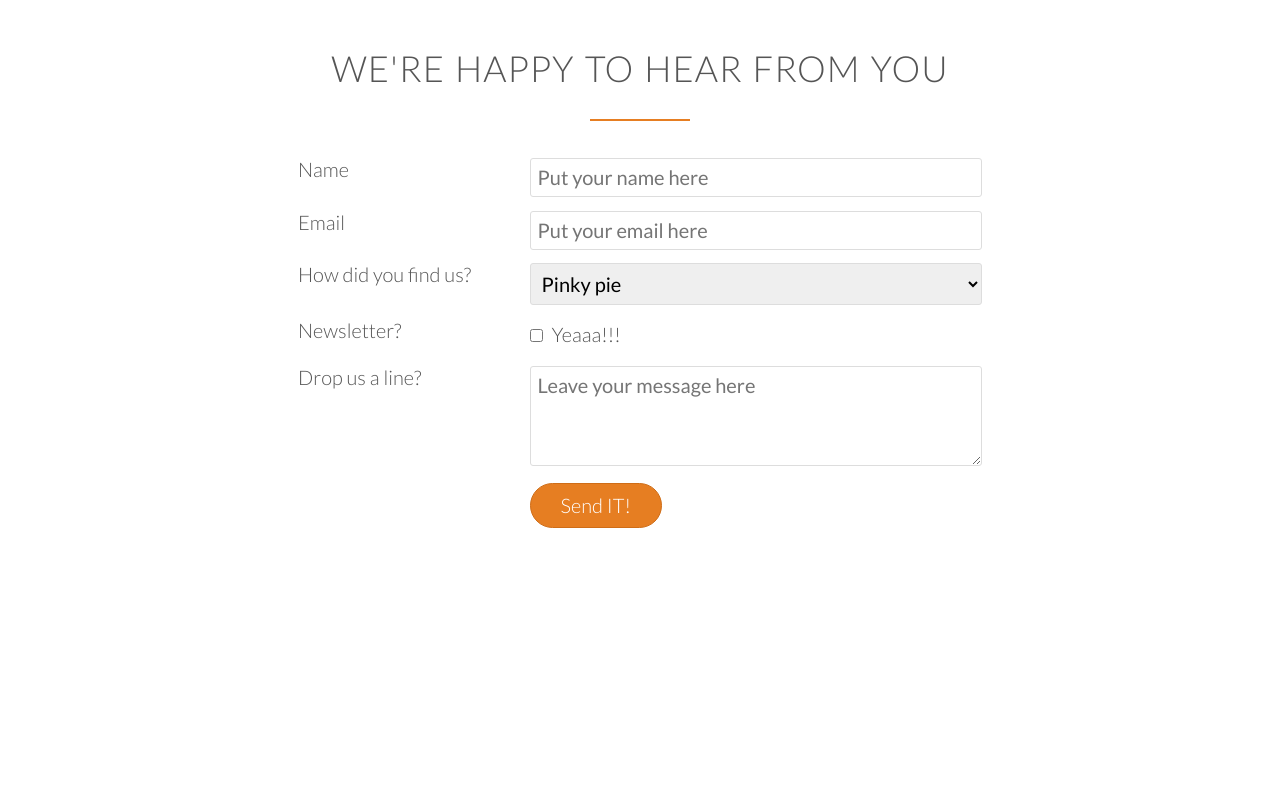
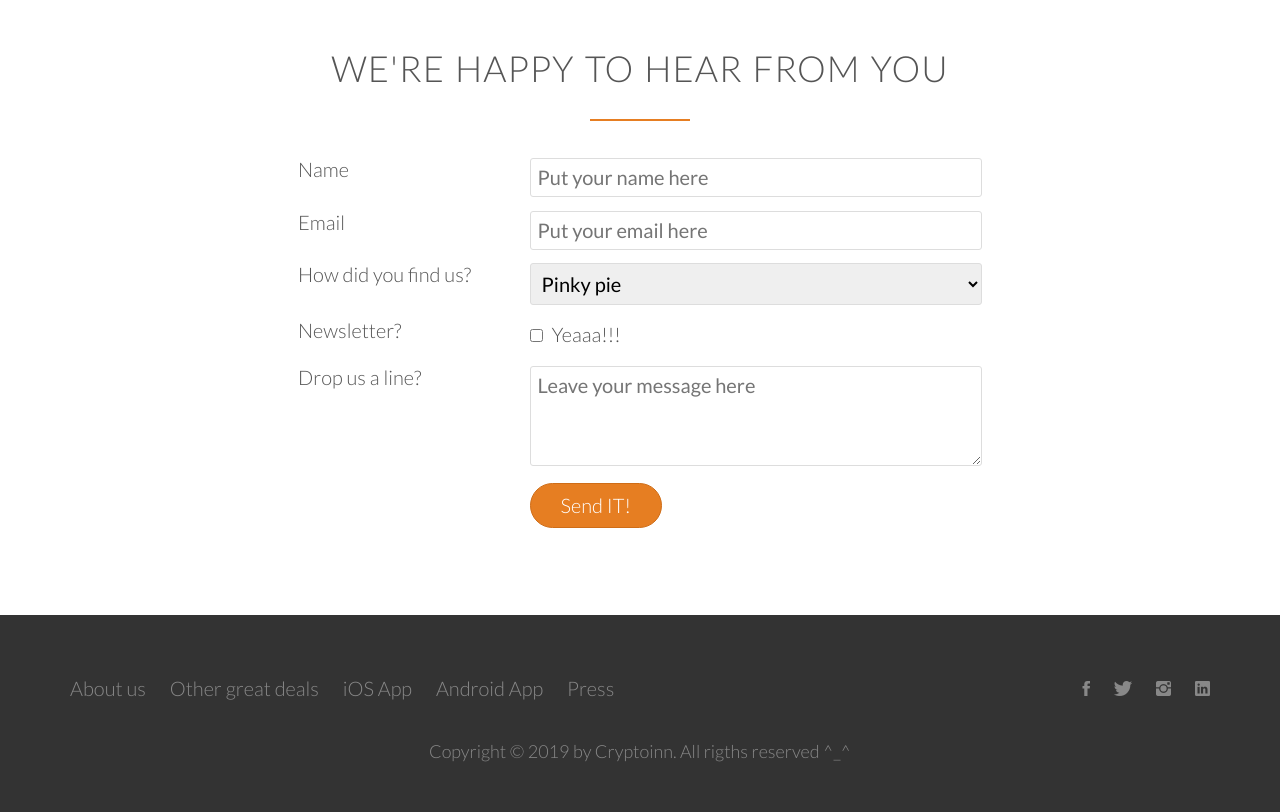
Before and after one commit to Cryptoinn/web-landing, a plain HTML site: page index.html in a window 1280 px wide. Shown: the part 4711-5523 px from the top of the page. Before the commit the page ends 5326 px from the top, so only its background shows below. Drawn offline with nearby package versions, Linux system fonts and the light colour scheme.

Commit message:
Footer added

```diff
--- a/Resources/css/style.css
+++ b/Resources/css/style.css
@@ -476,3 +476,51 @@ input[type=checkbox] {
 *:focus {
     outline: none;
 }
+
+/* foorteter */
+footer {
+    background-color: #333;
+    padding: 50px;
+}
+
+.footer-nav {
+    list-style: none;
+    float: left;
+
+}
+.social-links {
+    list-style: none;
+    float: right;
+}
+
+.footer-nav li,
+.social-links li {
+    display: inline-block;
+    margin-right: 20px;
+}
+
+.footer-nav li:last-child,
+.social-links li:last-child {
+    margin-right: 0;
+}
+
+.footer-nav li a:link,
+.footer-nav li a:visited,
+.social-links a:link,
+.social-links a:visited {
+    text-decoration: 0;
+    border: 0;
+    color: #888;
+}
+
+.footer-nav li a:hover,
+.footer-nav li a:active{
+    color: #ddd;
+}
+
+footer p {
+    color: #888;
+    text-align: center;
+    font-size: 90%;
+    margin-top: 30px;
+}
--- a/index.html
+++ b/index.html
@@ -388,8 +388,33 @@
                 </form>
 
             </div>
-
         </section>
+        <footer>
+            <div class="row">
+                <div class="col span-1-of-2">
+                    <ul class="footer-nav">
+                        <li><a href="a">About us</a></li>
+                        <li><a href="a">Other great deals</a></li>
+                        <li><a href="a">iOS App</a></li>
+                        <li><a href="a">Android App</a></li>
+                        <li><a href="a">Press</a></li>
+                    </ul>
+                </div>
+                <div class="col span-1-of-2">
+                    <ul class="social-links">
+                        <li><a href="d"><i class="ion-social-facebook"></i></a></li>
+                        <li><a href="d"><i class="ion-social-twitter"></i></a></li>
+                        <li><a href="d"><i class="ion-social-instagram"></i></a></li>
+                        <li><a href="d"><i class="ion-social-linkedin"></i></a></li>
+                    </ul>
+                </div>
+            </div>
+            <div class="row">
+                <p>
+                    Copyright &copy; 2019 by Cryptoinn. All rigths reserved ^_^
+                </p>
+            </div>
+        </footer>
 
     </body>
 </html>
```
